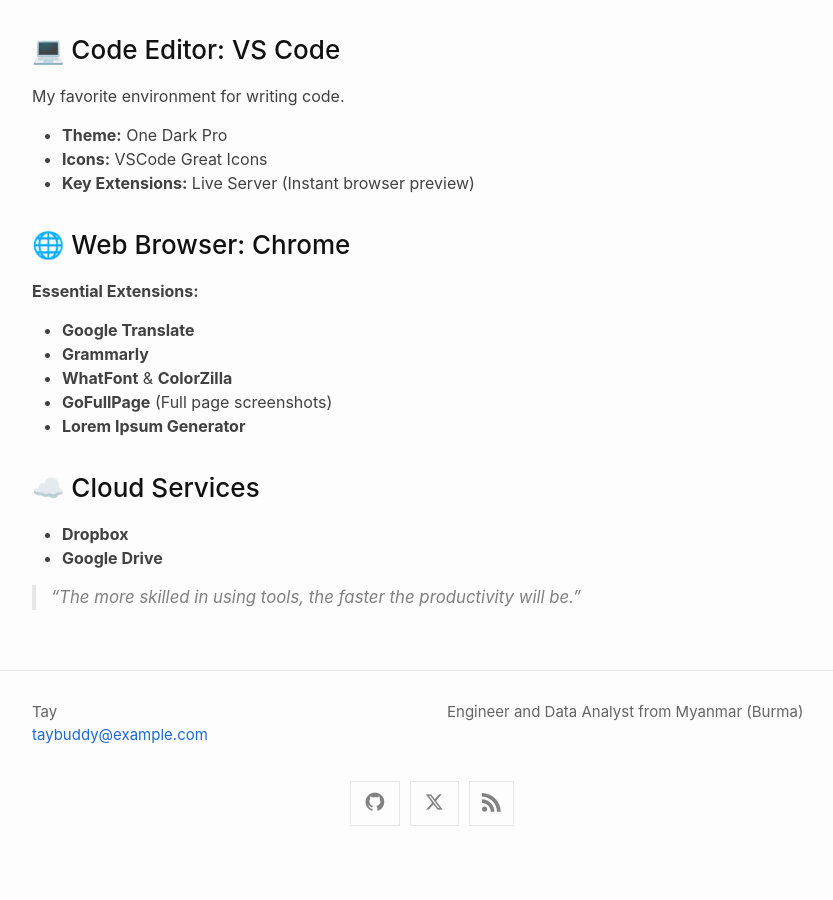
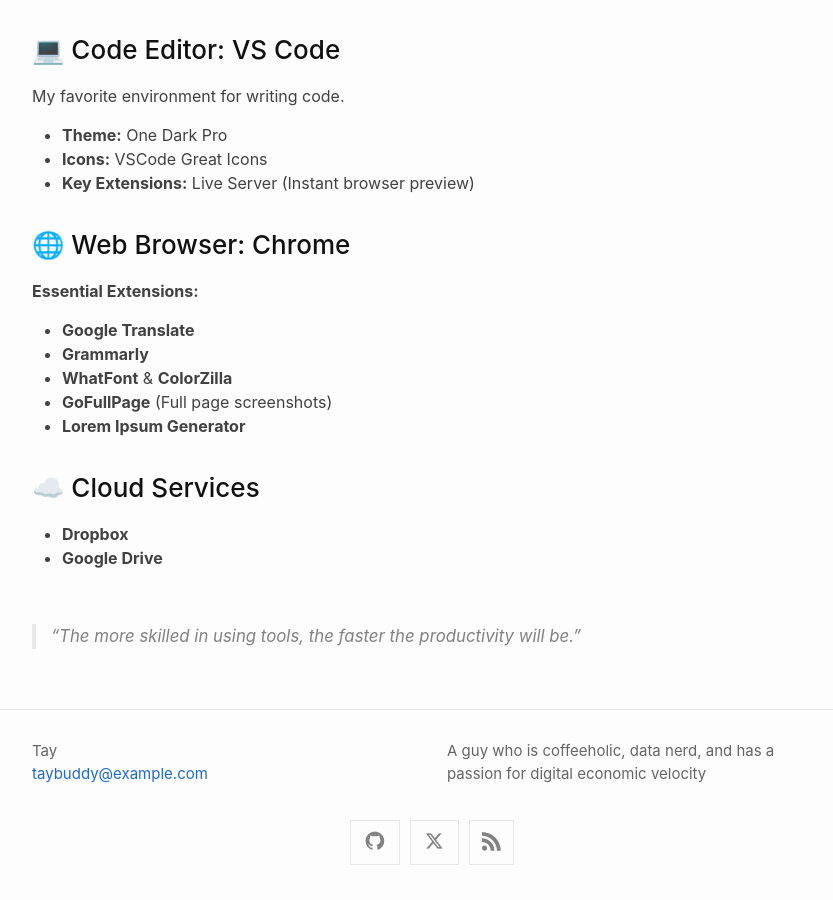
Before and after one commit to taybuddy/taybuddy.github.io, a Jekyll site: the page built from toolbox.md, in a window 1280 px wide and 900 px high, scrolled down 1109 px. Shown: the whole window, without its empty margins (208-1041 px from the left). Built offline with Jekyll 4.4.1, drawn with Linux system fonts in a browser that asks for light colours; nearby versions of some CDN libraries; before the commit the page ends 1970 px from its top, so only the background shows below that.

Commit message:
Update info

```diff
--- a/_config.yml
+++ b/_config.yml
@@ -3,7 +3,7 @@ author:
   name: Tay
   email: taybuddy@example.com
 description: >
-  Engineer and Data Analyst from Myanmar (Burma)
+  A guy who is coffeeholic, data nerd, and has a passion for digital economic velocity
 
 # Build settings
 remote_theme: jekyll/minima
--- a/toolbox.md
+++ b/toolbox.md
@@ -58,5 +58,7 @@ My favorite environment for writing code.
 * **Dropbox**
 * **Google Drive**
 
+&nbsp;
+
 
 > "The more skilled in using tools, the faster the productivity will be."
```
